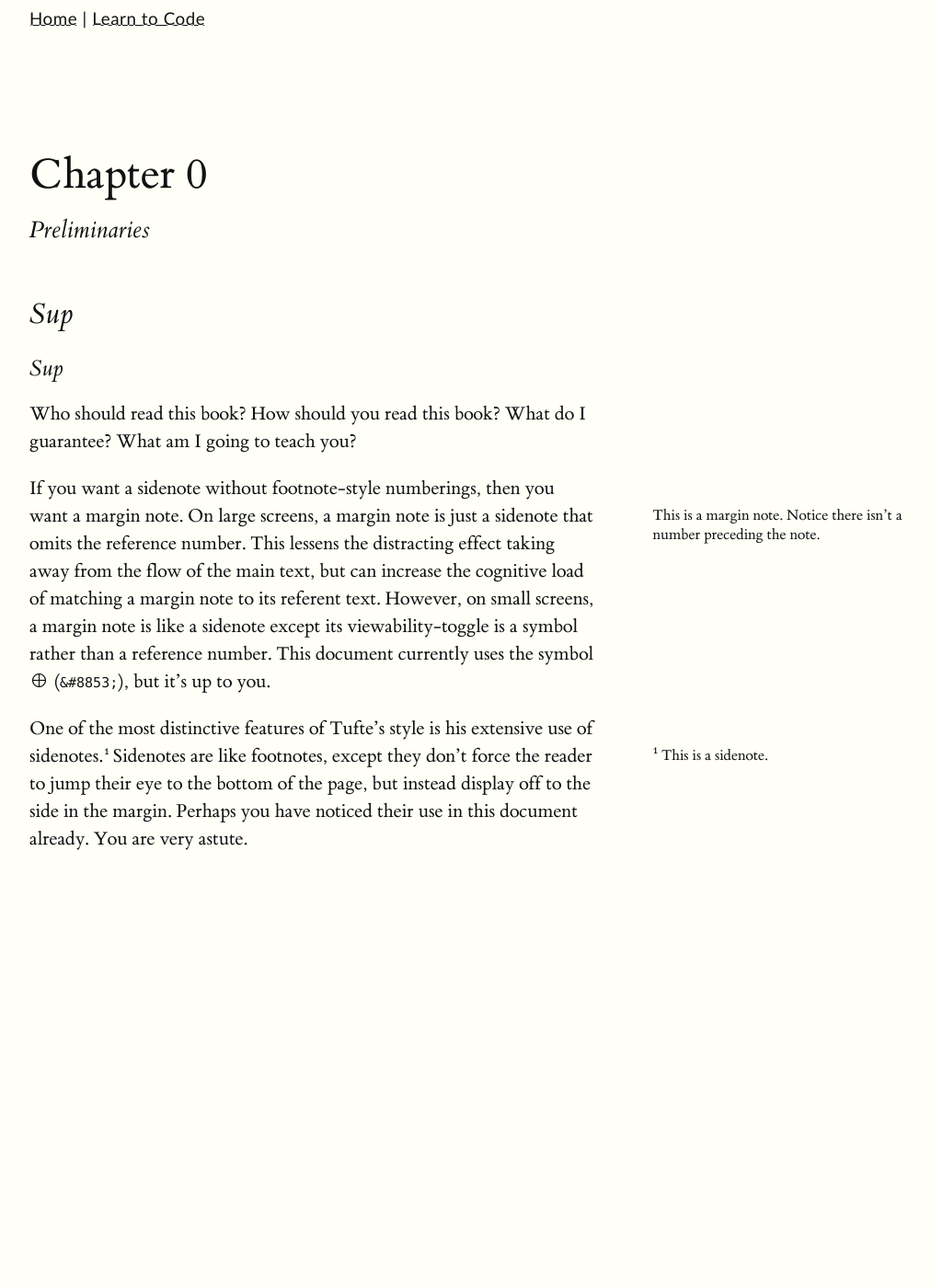
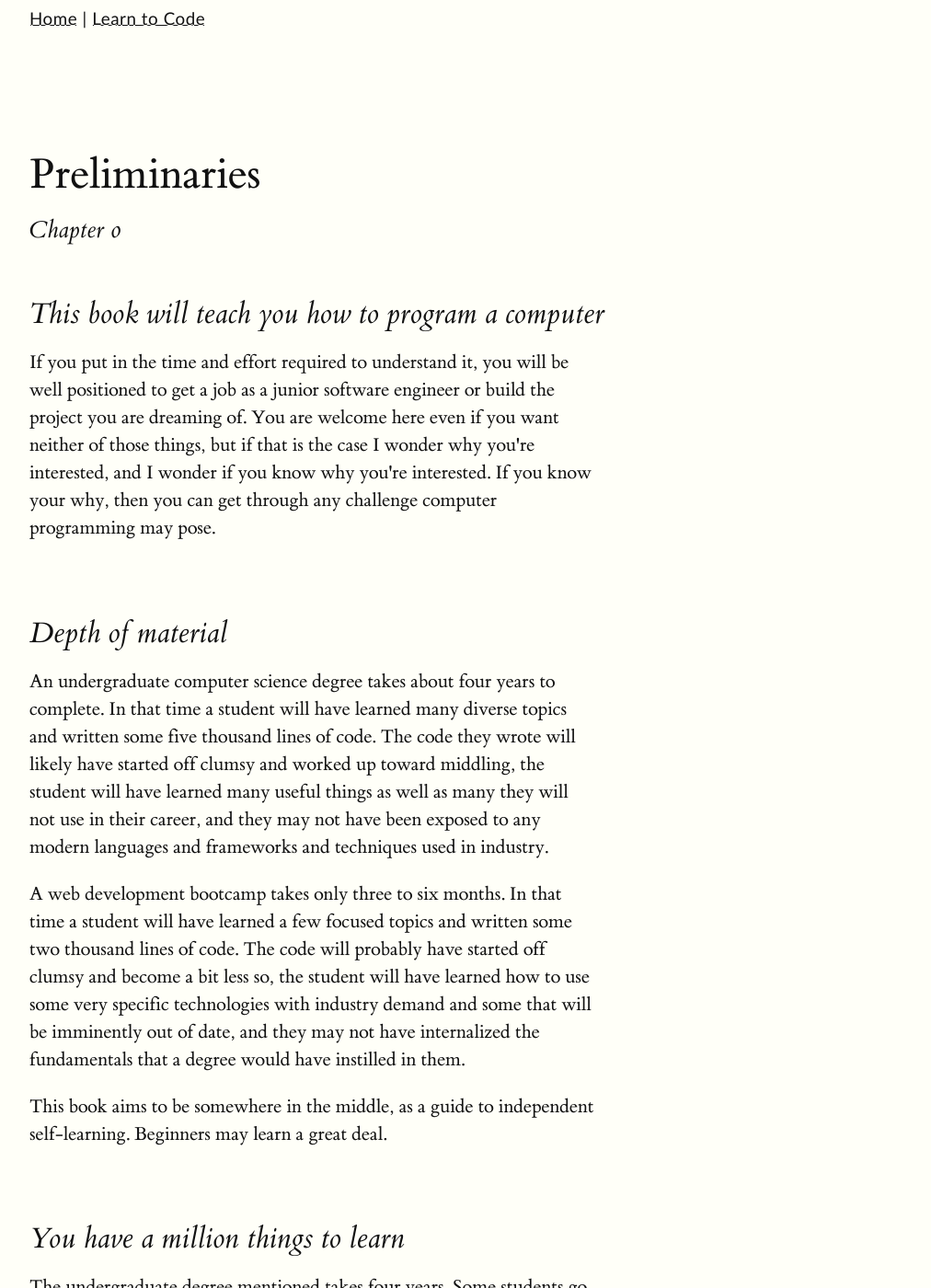
Before and after one commit to ianterrell/ianterrell.github.io, a Jekyll site: the page built from books/learn-to-code/chapter-0/index.html, in a window 1280 px wide and 1400 px high. Shown: the whole window at 92% size, without its empty margins (128-1140 px from the left). Built offline with Jekyll 4.4.1, drawn with Linux system fonts in a browser that asks for light colours; some of the changed text lies outside the part shown.

```diff
--- a/_layouts/book.html
+++ b/_layouts/book.html
@@ -3,9 +3,10 @@ layout: base
 ---
 <article>
   <h1>{{ page.title | escape }}</h1>
-  {%- if page.subtitle -%}
-    <p class="subtitle">{{ page.subtitle | escape }}</p>
+  {%- if page.chapter -%}
+    <p class="subtitle">Chapter {{ page.chapter }}</p>
   {%- endif -%}
+
   <div>
     {{ content }}
   </div>
--- /dev/null
+++ b/_plugins/code_link_tag.rb
@@ -0,0 +1,14 @@
+class CodeLinkTag < Liquid::Tag
+  def initialize(tag_name, input, parse_context)
+    super
+    @lang, @text, @link = input.split(' ')
+  end
+
+  def render(_context)
+    <<-HTML
+      <span><a href="#{@link}" target="_blank" rel="noopener noreferrer">#{@text}</a> (#{@lang})</span>
+    HTML
+  end
+end
+
+Liquid::Template.register_tag('code_link', CodeLinkTag)
--- a/books/learn-to-code/chapter-0/index.html
+++ b/books/learn-to-code/chapter-0/index.html
@@ -1,34 +1,77 @@
 ---
 layout: book
-title: Chapter 0
-subtitle: Preliminaries
+chapter: 0
+title: Preliminaries
 book: learn-to-code
 category: chapter
 ---
+<section>
+  <h2>
+    This book will teach you how to program a computer
+  </h2>
+  <p>
+    If you put in the time and effort required to understand it, you will be well positioned to get a job as a junior software engineer or build the project you are dreaming of. You are welcome here even if you want neither of those things, but if that is the case I wonder why you're interested, and I wonder if you know why you're interested. If you know your why, then you can get through any challenge computer programming may pose.
+  </p>
+</section>
+<section>
+  <h2>
+    Depth of material
+  </h2>
+  <p>
+    An undergraduate computer science degree takes about four years to complete. In that time a student will have learned many diverse topics and written some five thousand lines of code. The code they wrote will likely have started off clumsy and worked up toward middling, the student will have learned many useful things as well as many they will not use in their career, and they may not have been exposed to any modern languages and frameworks and techniques used in industry.
+  </p>
+  <p>
+    A web development bootcamp takes only three to six months. In that time a student will have learned a few focused topics and written some two thousand lines of code. The code will probably have started off clumsy and become a bit less so, the student will have learned how to use some very specific technologies with industry demand and some that will be imminently out of date, and they may not have internalized the fundamentals that a degree would have instilled in them.
+  </p>
+  <p>
+    This book aims to be somewhere in the middle, as a guide to independent self-learning. Beginners may learn a great deal.
+  </p>
+</section>
+<section>
+  <h2>
+    You have a million things to learn
+  </h2>
+  <p>
+    The undergraduate degree mentioned takes four years. Some students go on to study computer science at the graduate level over the course of many more years. Professionals work in the field for decades. Total yearly compensation at top companies for top engineers is often in the multiple hundreds of thousands of dollars. This is a large, ever growing field. You have a million things to learn.
+  </p>
+</section>
+<section>
+  <h2>
+    You will have to teach yourself
+  </h2>
+  <p>
+    Irrespective of one's educational path, programming especially is a field in which you will have to teach yourself. You will benefit from blog posts, articles, books, classes, teachers, mentors, communities — but, like a novelist or a painter, you will work yourself into your own unique corners. You will want to do something that you've never done before that doesn't fit a pattern you've seen, and you will have to figure out how to make progress. And over and over you will manage to break things in very special ways, and you will have to figure out how to fix them.
+  </p>
+  <p>
+    Beginner to expert, that's the gig.
+  </p>
+</section>
+<section>
+  <h2>
+    There's no substitute for time behind the pot
+  </h2>
+  <p>
+    If you want to learn to play the banjo, you have to play the banjo. The big round bottom of the banjo is called the pot, and if you want to get good at the instrument you have to spend a lot of time behind it.
+  </p>
+</section>
+<section>
+  <h2>
+    Running the examples
+  </h2>
+  <p>
+    Every example in this book runs, and they run right in your web browser. Click the links, play around.
+    When curiosity moves you, get the examples running on your own computer, and play around further. How? You will have to teach yourself.
+  </p>
+</section>
 
 <section>
-
-  <h2>Sup</h2>
-  <h3>Sup</h3>
-<p>
-  Who should read this book?
-
-  How should you read this book?
-
-
-  What do I guarantee?
-
-  What am I going to teach you?
-
-</p>
-
-<p>If you want a sidenote without footnote-style numberings, then you want a margin note.
-  <label for="mn-demo" class="margin-toggle">⊕</label>
-  <input type="checkbox" id="mn-demo" class="margin-toggle">
-  <span class="marginnote">
-    This is a margin note. Notice there isn’t a number preceding the note.
-  </span> On large screens, a margin note is just a sidenote that omits the reference number. This lessens the distracting effect taking away from the flow of the main text, but can increase the cognitive load of matching a margin note to its referent text. However, on small screens, a margin note is like a sidenote except its viewability-toggle is a symbol rather than a reference number. This document currently uses the symbol ⊕ (<code>&amp;#8853;</code>), but it’s up to you.</p>
-
-<p>One of the most distinctive features of Tufte’s style is his extensive use of sidenotes.<label for="sn-extensive-use-of-sidenotes" class="margin-toggle sidenote-number"></label><input type="checkbox" id="sn-extensive-use-of-sidenotes" class="margin-toggle"><span class="sidenote">This is a sidenote.</span> Sidenotes are like footnotes, except they don’t force the reader to jump their eye to the bottom of the page, but instead display off to the side in the margin. Perhaps you have noticed their use in this document already. You are very astute.</p>
-
+  <h2>
+    Pedagogical approach
+  </h2>
+  <p>
+    This book dives into programming head first, in ways that I cannot imagine responsible teachers would recommend. The largest sin is that I will be teaching you multiple programming languages simultaneously, of various paradigms. Beyond that, I will jump from topic to topic, from high level to low level, from conceptual to concrete.
+  </p>
+  <p>
+    It will be a bit like sitting with me discussing some code in front of us. I will be indulging my curiosity along the way, and I hope you will indulge yours as well. If you are curious, then you can get through any challenge computer programming may pose.
+  </p>
 </section>
```
Also changed, not shown: books/learn-to-code/chapter-1/index.html (added, +86 -0 lines), books/learn-to-code/index.md (+3 -1 lines), assets/images/ComputerLanguagesChart-med.png (added).
